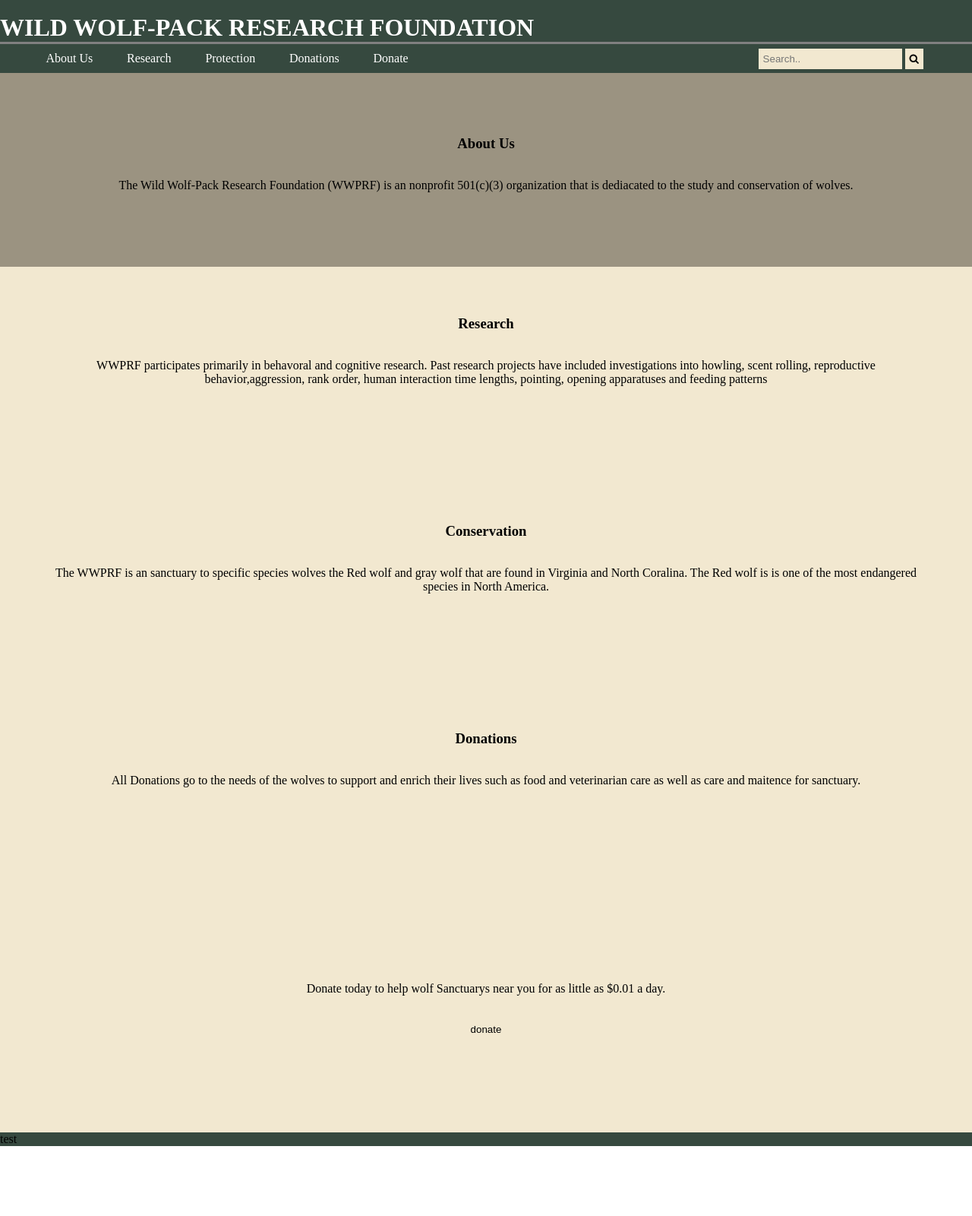
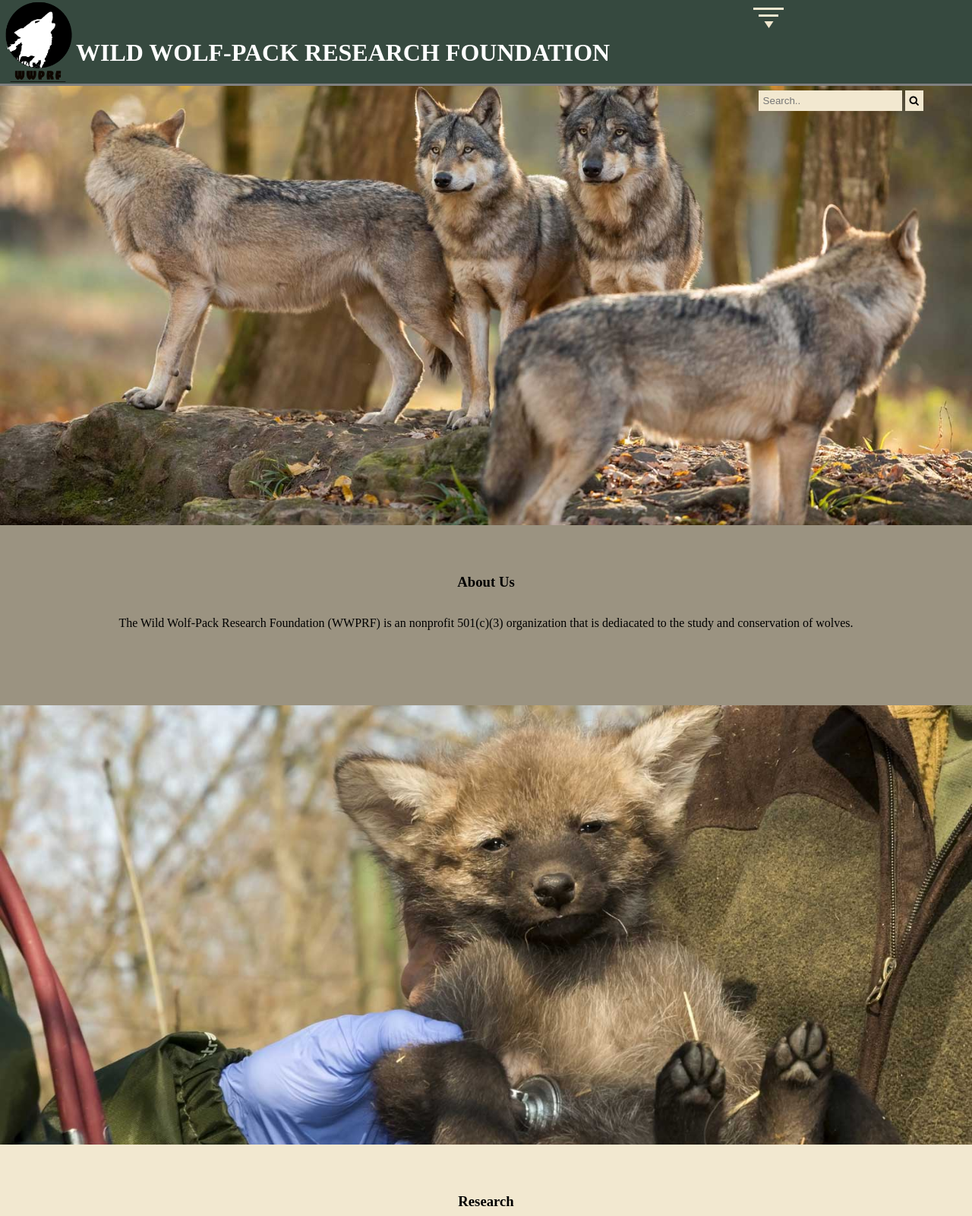
Before and after one commit to jwatkinsm/wild-wolfpack-reseach-foundation, a plain HTML site: page index.html in a window 1280 px wide. Shown: the top 1600 px of the page at 76% size. Before the commit the page ends 1546 px from the top, so only its background shows below. Drawn offline with Linux system fonts and the light colour scheme.

Commit message:
desktop view

```diff
--- a/index.html
+++ b/index.html
@@ -8,13 +8,29 @@
 </heading>
 <body>
     <header>
-        <img>
+        <div class="site-title">
+        <img src="images/Project---Drawing-1.png">
         <h1>WILD WOLF-PACK RESEARCH FOUNDATION</h1>
+        <span class="open">
+            <a>
+                <svg xmlns="http://www.w3.org/2000/svg" width="40" height="27" viewBox="0 0 40 27">
+                    <g transform="translate(0 1.5)">
+                        <line x2="40" fill="none" stroke="#f2e8d0" stroke-width="3"/>
+                        <line x2="26" transform="translate(7 9)" fill="none" stroke="#f2e8d0" stroke-width="3"/>
+                        <g transform="translate(26.5 25.5) rotate(180)" fill="#f2e8d0">
+                            <path d="M 11.06573677062988 8.5 L 0.9342633485794067 8.5 L 6 0.9013950228691101 L 11.06573677062988 8.5 Z" stroke="none"/>
+                            <path d="M 6 1.802774906158447 L 1.86851692199707 8 L 10.13148307800293 8 L 6 1.802774906158447 M 6 0 L 12 9 L 0 9 L 6 0 Z" stroke="none" fill="#f2e8d0"/>
+                        </g>
+                    </g>
+                </svg>
+            </a>
+        </span>
+        </div>
         <div class="nav-search">
             <form>
                 <input type="text" placeholder="Search.." name="search">
                 <button type="submit"><i class="fa fa-search"></i></button>
-              </form>
+            </form>
             <nav>
                 <ul>
                     <li><a>About Us</a></li>
@@ -28,18 +44,21 @@
         </div>
     </header>
     <main>
+       <div class="image imgabout"></div>
         <div class="about">
-            <img>
+
             <h3>About Us</h3>
             <p>The Wild Wolf-Pack Research Foundation (WWPRF) is an nonprofit 501(c)(3) organization
              that is dediacated to the study and conservation of wolves.</p>
         </div>
+        <div class="image imgresearch"></div>
         <div>
             <h3>Research</h3>
             <p>WWPRF participates primarily in behavoral and cognitive research. Past research projects have included investigations into howling, scent rolling, reproductive behavior,aggression,
             rank order, human interaction time lengths, pointing, opening apparatuses and feeding patterns</p>
             <img>
         </div>
+        <div class="image imgconservation"></div>
         <div>
             <h3>Conservation</h3>
             <p>The WWPRF is an sanctuary to specific species wolves the Red wolf and gray wolf that are found
@@ -47,13 +66,13 @@
               in North America.</p>
              <img>
         </div>
+        <div class="image imgdonations"></div>
         <div>
             <h3>Donations</h3>
             <p>All Donations go to the needs of the wolves to support and enrich their lives such as food
              and veterinarian care as well as care and maitence for sanctuary. </p>
-            <img>
         </div>
-        <div class="donate">
+        <div class="image donate">
             <img>
             <div class="donate-info">
                 <p>Donate today to help wolf Sanctuarys
--- a/style.css
+++ b/style.css
@@ -18,8 +18,38 @@ li{
     padding:10px;
     display:inline-block;
 }
+img{
+
+    width:100px;
+}
+.image{
+    /*div settings*/
+    height: 450px;
+    /*image settings*/
+
+    background-size: cover;
+    background-position: center;
+    background-repeat: no-repeat;
+}
+/*header*/
+.site-title{
+    display:grid;
+    grid-template-columns: 100px auto auto;
+    grid-template-rows:auto auto auto;
+}
+.site-title img{
+    grid-row:1/ span 3;
+}
+.site-title h1{
+   grid-row: 2;
+   grid-column:2/ span 2;
+}
+.nav-search{
+    background:#36493f;
+}
 /*searchbar*/
 form{
+
     margin-top:6px;
     margin-right:5%;
     float: right;
@@ -36,6 +66,9 @@ button{
     background:#F2E8D0;
 }
 /*nav styles*/
+nav{
+    display: none;
+}
 ul li a{
     padding:.65rem;
     color:white;
@@ -54,7 +87,39 @@ main div{
 p,h3{
     margin:0% 0% 3% 0%;
 }
-
+/*mobile menu*/
+.open{
+    margin:10px;
+    grid-column: 3;
+}
+/*section stylings*/
 .about{
     background:#9b9381;
 }
+.imgabout{
+    background-image: url(images/GreyWolfintheforest\(1\).jpg);
+}
+.imgresearch{
+    background-image: url(images/Manedwolfbabyexamination\(1\).jpg);
+}
+.imgconservation{
+    background-image: url();
+}
+.imgdonations{
+    background-image: url(images/Wolfcoupleportraitinthewild.Natureeyeswolveswolfpackbeautifulanimalskillerspredatorshunterseyesgreywildernessoutdoorconcept.jpg);
+}
+.donate{
+background-image: url(images/Wolfhowling\(1\).jpg);
+}
+.donate-info{
+    position: relative;
+    top:270px;
+    right:5%;
+    height:60px;
+    width:100%;
+    background:orange;
+    opacity: 40%;
+}
+footer{
+    height:70px;
+}
```
Also changed, not shown: images/Component 1 – 1.svg (added), images/Component 2 – 1.svg (added), images/Component 3 – 1.svg (added), images/GreyWolfintheforest(1).jpg (added), images/Group 6.svg (deleted), images/Manedwolfbabyexamination(1).jpg (added), images/Project---Drawing-1.png (added), images/Wolfcoupleportraitinthewild.Natureeyeswolveswolfpackbeautifulanimalskillerspredatorshunterseyesgreywildernessoutdoorconcept.jpg (added), images/Wolfhowling(1).jpg (added).
